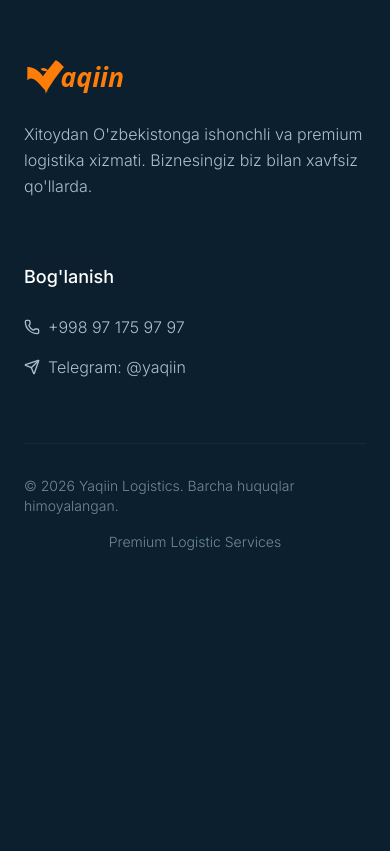
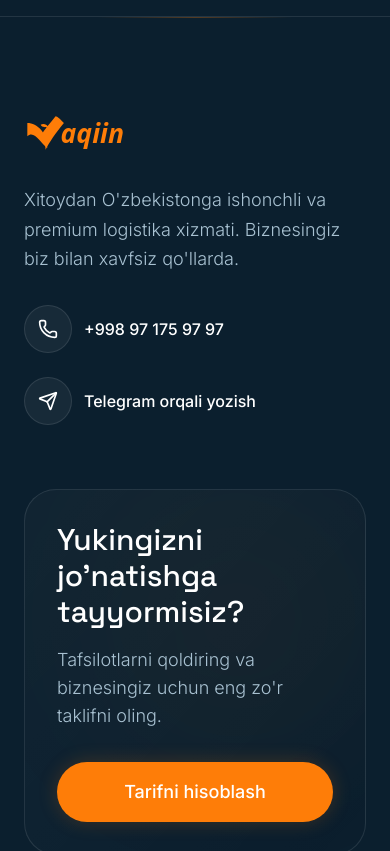
Before and after one commit to Malik6261/Yaqiin-landing-page-, a React (Vite) app: page / in a window 390 px wide. Shown: the part 6700-7551 px from the top of the page. Before the commit the page ends 7292 px from the top, so only its background shows below. Built offline with nearby package versions, Linux system fonts and the light colour scheme.

Commit message:
feat(footer): Improve layout and styling
Refactor the footer section to use a more responsive grid layout and enhance visual styling with a gradient separator and darker background. This improves readability and aligns with the overall premium feel of the landing page.

```diff
--- a/src/App.tsx
+++ b/src/App.tsx
@@ -418,49 +418,65 @@
       </section>
 
       {/* Footer */}
-      <footer className="pt-20 pb-10 px-6 border-t border-white/5 relative z-10">
+      <footer className="pt-24 pb-10 px-6 border-t border-white/10 relative z-10 bg-navy mt-10">
+        <div className="absolute top-0 left-1/2 -translate-x-1/2 w-1/2 h-px bg-gradient-to-r from-transparent via-brand/30 to-transparent"></div>
         <div className="max-w-7xl mx-auto">
-          <div className="grid grid-cols-1 md:grid-cols-2 lg:grid-cols-4 gap-10 mb-16">
-            <div>
-              <div className="flex items-center mb-6">
+          <div className="grid grid-cols-1 lg:grid-cols-2 gap-16 lg:gap-24 mb-16">
+            {/* Left side: Info */}
+            <div className="flex flex-col">
+              <div className="mb-8">
                 <img
                   src="/logo.svg"
                   alt="Yaqiin Logistics"
                   className="h-10 md:h-12 w-auto"
                 />
               </div>
-              <p className="text-text-secondary font-light leading-relaxed mb-6">
-                Xitoydan O'zbekistonga ishonchli va premium logistika xizmati.
-                Biznesingiz biz bilan xavfsiz qo'llarda.
+              <p className="text-text-secondary text-lg font-light leading-relaxed mb-8 max-w-md">
+                Xitoydan O'zbekistonga ishonchli va premium logistika xizmati. Biznesingiz biz bilan xavfsiz qo'llarda.
               </p>
-            </div>
-            <div>
-              <h4 className="text-lg font-medium mb-6 text-white">
-                Bog'lanish
-              </h4>
-              <ul className="space-y-4 text-text-secondary font-light">
-                <li>
+
+              <div className="flex flex-col sm:flex-row gap-6 mt-auto">
                 <a
                   href="tel:+998971759797"
-                    className="hover:text-brand transition-colors flex items-center gap-2"
+                  className="flex items-center gap-3 text-white hover:text-brand transition-colors font-medium"
                 >
-                    <Phone className="w-4 h-4" /> +998 97 175 97 97
+                  <div className="w-12 h-12 rounded-full bg-white/5 flex items-center justify-center border border-white/10 hover:border-brand/30 hover:bg-brand/10 transition-all">
+                    <Phone className="w-5 h-5" />
+                  </div>
+                  +998 97 175 97 97
                 </a>
-                </li>
-                <li>
                 <a
                   href="https://t.me/yaqiin"
                   target="_blank"
                   rel="noreferrer"
-                    className="hover:text-brand transition-colors flex items-center gap-2"
+                  className="flex items-center gap-3 text-white hover:text-brand transition-colors font-medium"
                 >
-                    <Send className="w-4 h-4" /> Telegram: @yaqiin
+                  <div className="w-12 h-12 rounded-full bg-white/5 flex items-center justify-center border border-white/10 hover:border-brand/30 hover:bg-brand/10 transition-all">
+                    <Send className="w-5 h-5" />
+                  </div>
+                  Telegram orqali yozish
                 </a>
-                </li>
-              </ul>
               </div>
             </div>
-          <div className="border-t border-white/5 pt-8 flex flex-col md:flex-row justify-between items-center gap-4 text-text-muted text-sm font-light">
+
+            {/* Right side: CTA Block */}
+            <div className="bg-gradient-to-br from-white/[0.03] to-transparent border border-white/10 rounded-[2rem] p-8 md:p-12 relative overflow-hidden group">
+               <div className="absolute top-0 right-0 w-64 h-64 bg-brand/10 blur-[100px] rounded-full pointer-events-none transition-opacity duration-700 group-hover:opacity-100 opacity-60"></div>
+               <h3 className="text-3xl md:text-4xl font-display font-medium text-white mb-4 relative z-10">Yukingizni jo’natishga tayyormisiz?</h3>
+               <p className="text-text-secondary font-light text-lg mb-8 max-w-sm relative z-10">
+                 Tafsilotlarni qoldiring va biznesingiz uchun eng zo'r taklifni oling.
+               </p>
+               <Button
+                  variant="primary"
+                  onClick={openForm}
+                  className="w-full sm:w-auto text-lg pt-4 pb-4 px-10 relative z-10 shadow-brand/20 hover:shadow-brand/40"
+                >
+                  Tarifni hisoblash
+                </Button>
+            </div>
+          </div>
+
+          <div className="border-t border-white/10 pt-8 flex flex-col md:flex-row justify-between items-center gap-4 text-text-muted text-sm font-light">
             <div>
               © {new Date().getFullYear()} Yaqiin Logistics. Barcha huquqlar
               himoyalangan.
```
Lines whose indentation alone changed are shown as unchanged.
